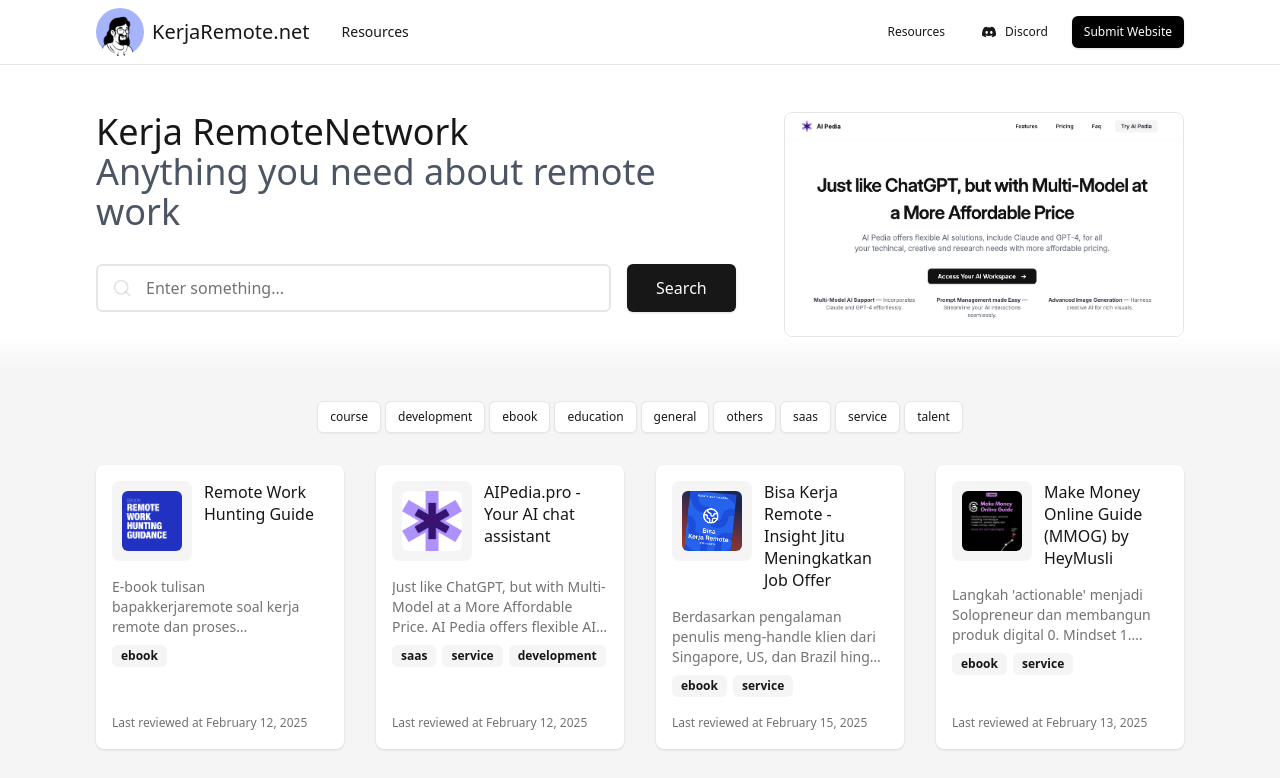
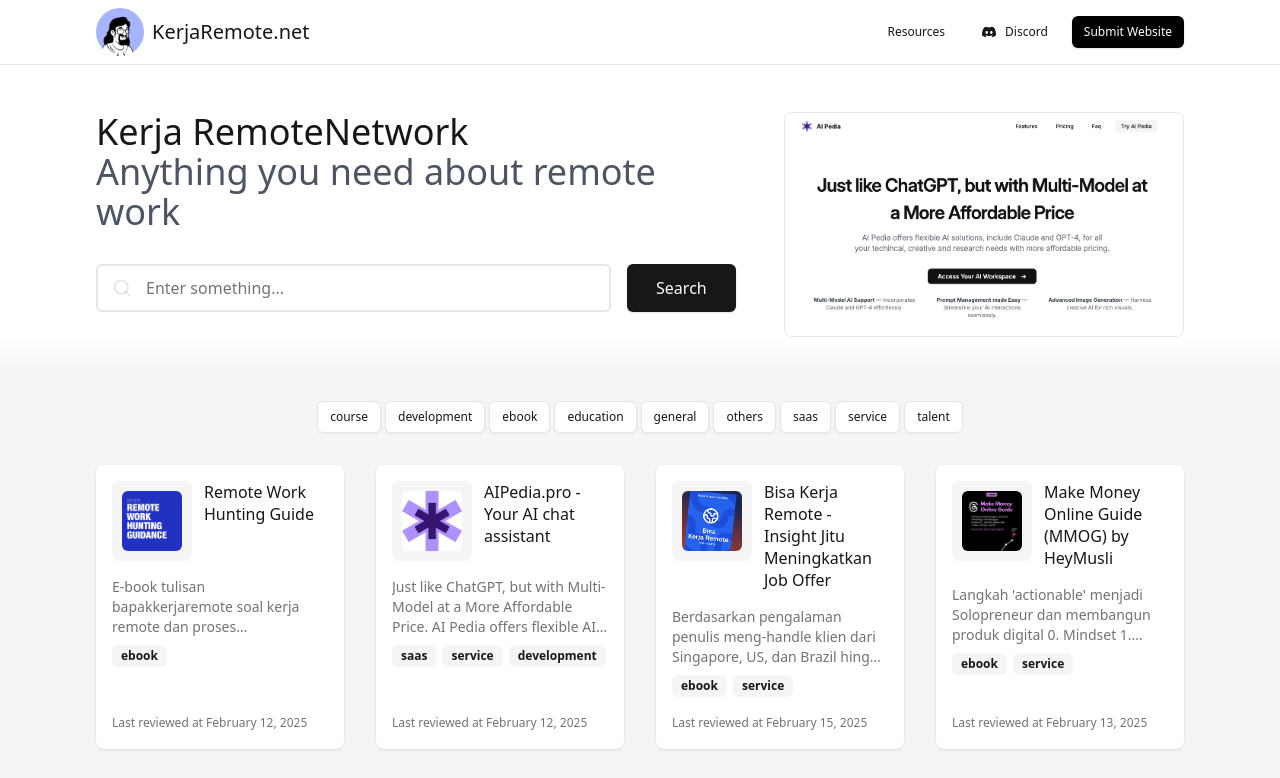
Before and after one commit to kerjaremote-net/kerjaremote.net, an Astro site: page / in a window 1280 px wide. Shown: the top 778 px of the page. Built offline with nearby package versions, Linux system fonts and the light colour scheme; Astro itself is replaced by a stand-in of ours.

Commit message:
fix: wrong nav

```diff
--- a/src/components/Nav.tsx
+++ b/src/components/Nav.tsx
@@ -12,7 +12,6 @@ export default function Nav() {
             </a>
             <div className="hidden md:flex items-center gap-4">
               {/* <a href="/jobs" className="text-sm hover:text-gray-600">Remote Jobs</a> */}
-              <a href="https://remote.myr.id" target="_blank" className="text-sm hover:text-gray-600">Resources</a>
               {/* <a href="/tools" className="text-sm hover:text-gray-600">Tools</a> */}
               {/* <a href="/learn" className="text-sm hover:text-gray-600">Learn</a> */}
             </div>
```
